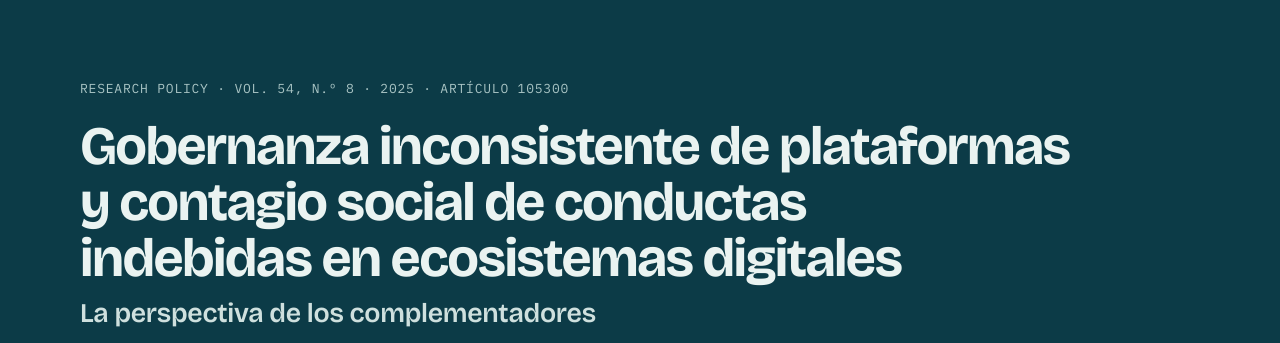
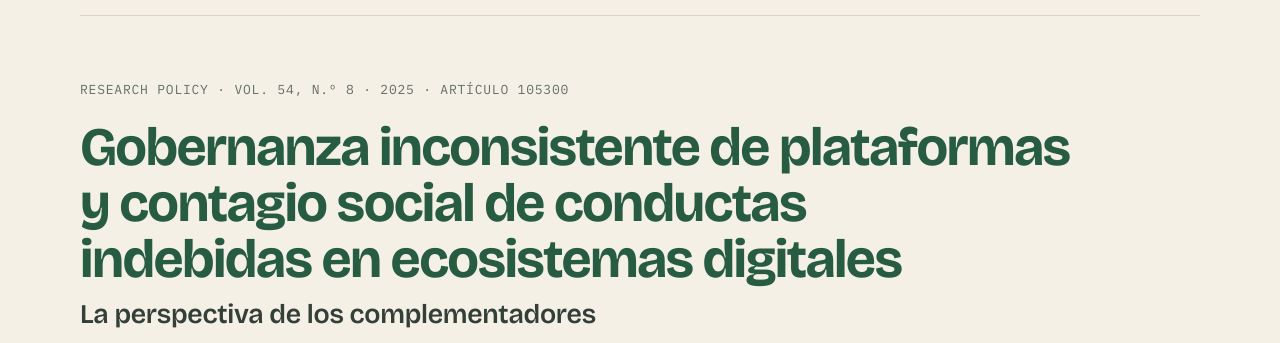
Before and after one commit to martinharraca/martinharraca.github.io, a plain HTML site: page docs/es/papers/gobernanza-inconsistente.html in a window 1280 px wide. Shown: the part 69-412 px from the top of the page. Drawn offline with nearby package versions, Linux system fonts and the light colour scheme.

Commit message:
Switch to the sand and green style
Co-Authored-By: Claude Opus 5.5 <noreply@anthropic.com>

```diff
--- a/docs/assets/rp2025.css
+++ b/docs/assets/rp2025.css
@@ -41,7 +41,7 @@
 .rp-head .byline .eq { display: block; font-size: 14px; color: var(--muted); margin-top: 2px; }
 .rp-head .thesis { font-size: clamp(19px, 2vw, 23px); line-height: 1.4; max-width: 34em; color: var(--ink); }
 .rp-head .btn { border-color: var(--ink); color: var(--ink); }
-.rp-head .btn.solid, .rp-head .btn.solid:hover { color: #0E2A33; }
+.rp-head .btn.solid, .rp-head .btn.solid:hover { color: var(--on-accent); }
 .facts { display: flex; flex-wrap: wrap; gap: 6px 28px; font-family: var(--mono); font-size: 13px; color: var(--muted); letter-spacing: .02em; }
 .facts b { color: var(--ink); font-weight: 500; font-size: 15px; }
 
--- a/docs/assets/style.css
+++ b/docs/assets/style.css
@@ -1,8 +1,8 @@
 :root {
-  --bg: #F1F5F3; --ink: #0E2A33; --ink2: #24424C; --muted: #4F6870; --line: #C3D2D0;
-  --card: #FFFFFF; --ph: #DDE7E5; --accent: #B8420F; --on-accent: #FFFFFF;
-  --petroleo: #0C3B47;
-  --band-bg: #F4B23E; --band-ink: #0E2A33; --band-ink2: #16353F; --band-muted: #4A4320; --band-line: #C98E25;
+  --bg: #F4F0E6; --ink: #1C241F; --ink2: #343F38; --muted: #646E67; --line: #DAD3C2;
+  --card: #FBF9F4; --ph: #EAE4D6; --accent: #275C43; --on-accent: #FFFFFF;
+  --petroleo: #1F3F30; /* verde profundo para superficies oscuras (lo usa la guía interactiva) */
+  --band-bg: #E2E7D8; --band-ink: #1C241F; --band-ink2: #343F38; --band-muted: #4F6152; --band-line: #C3CEB9;
   --sans: 'Instrument Sans', 'Helvetica Neue', Arial, sans-serif;
   --display: 'Bricolage Grotesque', 'Helvetica Neue', Arial, sans-serif;
   --mono: 'IBM Plex Mono', ui-monospace, 'SFMono-Regular', Menlo, monospace;
@@ -10,10 +10,10 @@
 }
 @media (prefers-color-scheme: dark) {
   :root {
-    --bg: #0A1F26; --ink: #E6F0EE; --ink2: #C4D5D3; --muted: #8FA8AC; --line: #244049;
-    --card: #102A32; --ph: #16353F; --accent: #F4B23E; --on-accent: #0E2A33;
-    --petroleo: #103C48;
-    --band-bg: #E0A033; --band-line: #B47F22;
+    --bg: #12150F; --ink: #E3EAE5; --ink2: #C2CDC6; --muted: #8F9C95; --line: #2A362F;
+    --card: #1A1E17; --ph: #1C2720; --accent: #93C8A8; --on-accent: #0F1612;
+    --petroleo: #17291F;
+    --band-bg: #1A2A21; --band-ink: #E3EAE5; --band-ink2: #C2CDC6; --band-muted: #8FA698; --band-line: #2F4538;
   }
 }
 * { box-sizing: border-box; }
@@ -32,7 +32,7 @@ em { font-style: italic; }
 .mono { font-family: var(--mono); font-size: 13px; letter-spacing: .06em; text-transform: uppercase; color: var(--muted); }
 .tap { display: inline-flex; align-items: center; min-height: 44px; }
 
-.draft { background: #082A33; color: #EAF3F1; font-family: var(--mono); font-size: 13px; padding: 8px var(--gutter); }
+.draft { background: #1F3F30; color: #F4F0E6; font-family: var(--mono); font-size: 13px; padding: 8px var(--gutter); }
 .pending { outline: 1.5px dashed var(--accent); outline-offset: 4px; }
 .pending-tag { font-family: var(--mono); font-size: 11px; color: var(--accent); border: 1px dashed var(--accent); padding: 0 6px; margin-left: 8px; white-space: nowrap; text-transform: uppercase; letter-spacing: .04em; }
 
@@ -52,16 +52,9 @@ em { font-style: italic; }
 .btn { display: inline-flex; align-items: center; min-height: 48px; padding: 0 22px; font-weight: 600; text-decoration: none; border-radius: 999px; border: 1.5px solid var(--ink); }
 .btn.solid { background: var(--accent); border-color: var(--accent); color: var(--on-accent); }
 .btn.solid:hover { color: var(--on-accent); filter: brightness(1.12); }
-.site-head, .about, .page-head {
-  --ink: #EAF3F1; --ink2: #CFE0DE; --muted: #A9C4C4; --line: #2A5763; --accent: #F4B23E;
-  color: var(--ink);
-  background: var(--petroleo);
-  box-shadow: 0 0 0 100vmax var(--petroleo);
-  clip-path: inset(-1px -100vmax);
-  border-top: 0;
-}
+.about, .page-head { border-top: 1px solid var(--line); }
 .page-head { padding: clamp(28px, 5vw, 64px) 0 56px; margin-bottom: 40px; display: flex; flex-direction: column; gap: 16px; }
-.page-head h1 { font-family: var(--display); font-weight: 700; font-size: clamp(38px, 5.4vw, 68px); line-height: 1; letter-spacing: -.03em; }
+.page-head h1 { font-family: var(--display); color: var(--accent); font-weight: 700; font-size: clamp(38px, 5.4vw, 68px); line-height: 1; letter-spacing: -.03em; }
 .page-head p { font-size: 19px; max-width: 36em; color: var(--ink2); }
 .sec { padding-bottom: 56px; }
 .sec > h2.mono, .col > h2.mono { font-size: 15px; font-weight: 500; margin-bottom: 8px; }
@@ -99,7 +92,7 @@ em { font-style: italic; }
 .affil .org { font-weight: 600; line-height: 1.3; }
 .themes-sec { padding: 64px 0 24px; }
 .themes { display: flex; flex-wrap: wrap; gap: 40px 32px; }
-.theme { flex: 1 1 290px; background: var(--card); border-top: 6px solid var(--ink); padding: 20px 24px 24px; display: flex; flex-direction: column; gap: 12px; }
+.theme { flex: 1 1 290px; background: var(--card); border-top: 6px solid var(--accent); padding: 20px 24px 24px; display: flex; flex-direction: column; gap: 12px; }
 .theme .n { font-family: var(--mono); font-size: 13px; color: var(--accent); font-weight: 500; }
 .theme h3 { font-family: var(--display); font-size: 23px; line-height: 1.18; font-weight: 600; letter-spacing: -.015em; }
 .theme p { color: var(--ink2); }
@@ -184,7 +177,7 @@ main.wrap > .rule-top:first-child { margin-top: 0; }
   .site-head .nav, .draft, .btns, .skip { display: none; }
   body { background: #fff; color: #000; font-size: 11pt; }
   .band { background: #fff; color: #000; }
-  .site-head, .about, .page-head { --ink: #000; --ink2: #000; --muted: #444; --accent: #000; background: none; box-shadow: none; clip-path: none; color: #000; }
+  .about, .page-head { --ink: #000; --ink2: #000; --muted: #444; --accent: #000; }
   a { text-decoration: none; }
 }
 
```
Also changed, not shown: docs/es/charlas.html (+2 -2 lines), docs/talks.html (+2 -2 lines).
